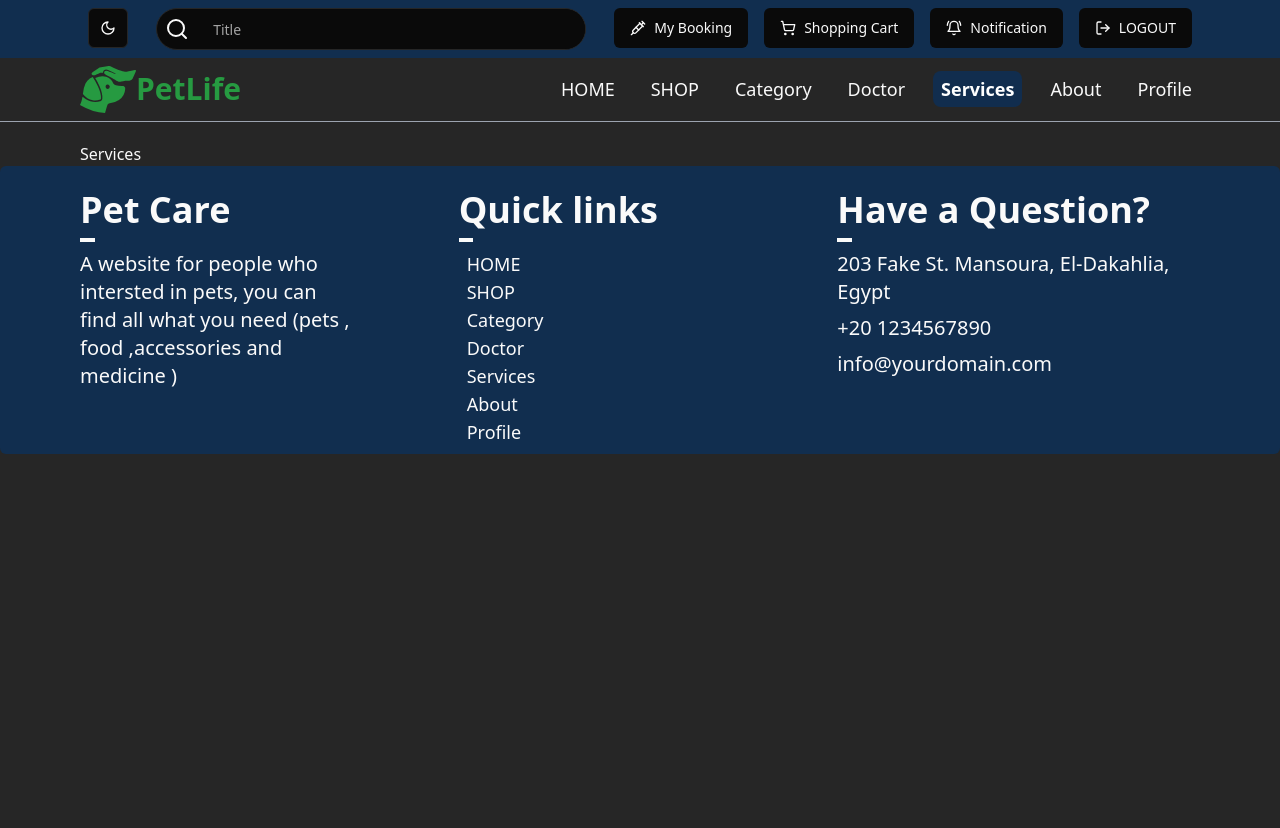
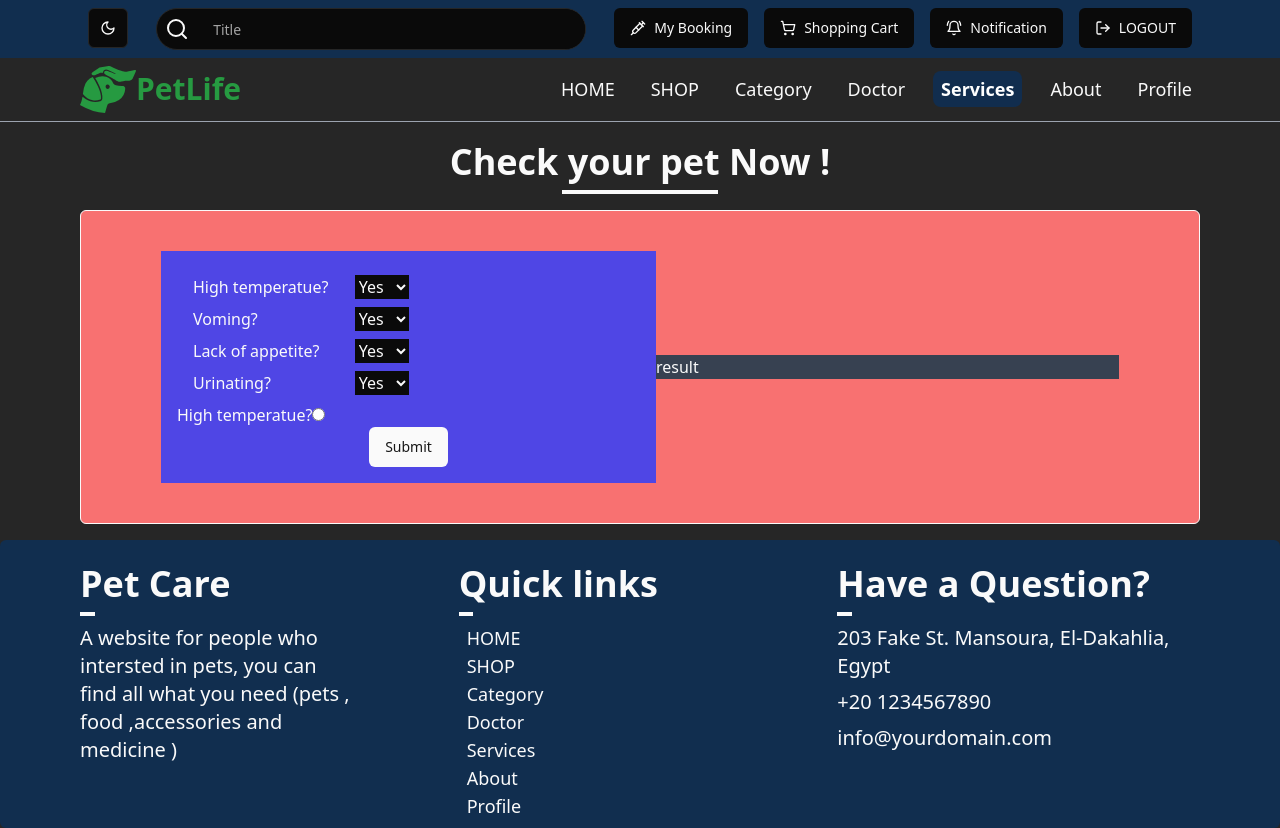
Before and after one commit to mostafa-mosad1/PetCare-final-graduation, a React (Vite) app: page /services in a window 1280 px wide. Before the commit the page ends 800 px from the top, so only its background shows below. Built offline with nearby package versions, Linux system fonts and the light colour scheme.

Commit message:
services

```diff
--- a/src/data/index.ts
+++ b/src/data/index.ts
@@ -107,3 +107,26 @@ export const FormLogin :IFormLogin[] = [
     },
   },
 ]
+
+
+export const CheckInputs:{
+  label:string,
+  type:"temprature" | "voming" | "lack_of_appetite" | "urinating"
+}[] =[
+  {
+    label:"High temperatue?",
+    type:"temprature"
+  },
+  {
+    label:"Voming?",
+    type:"voming"
+  },
+  {
+    label:"Lack of appetite?",
+    type:"lack_of_appetite"
+  },
+  {
+    label:"Urinating?",
+    type:"urinating"
+  },
+]
--- a/src/pages/Services.tsx
+++ b/src/pages/Services.tsx
@@ -1,5 +1,58 @@
+import { Button } from "@/components/ui/button";
+import { CheckInputs } from "@/data";
+import { SubmitHandler, useForm } from "react-hook-form";
+
+enum IAnswer {
+  yes = "1",
+  no = "0",
+}
+
+interface IFormInput {
+  yala:string
+  temprature: IAnswer;
+  voming: IAnswer;
+  lack_of_appetite: IAnswer;
+  urinating: IAnswer;
+}
+
 function Services() {
-  return <div>Services</div>;
+  const { register, handleSubmit } = useForm<IFormInput>();
+  const onSubmit: SubmitHandler<IFormInput> = (data) => console.log(data);
+
+  const AllChecks = CheckInputs.map((curInput,index) => (
+    <div key={index} className="my-2 ps-4 flex justify-between w-1/2">
+      <label>{curInput.label}</label>
+      <select className="bg-background text-foreground w-1/4" {...register(`${curInput.type}`)}>
+        <option value="1">Yes</option>
+        <option value="0">No</option>
+      </select>
+    </div>
+  ));
+
+  return (
+    <>
+      <div className="">
+        <div className="">
+          <h2 className="text-4xl text-center font-bold">Check your pet Now !</h2>
+          <p className="w-[14%] h-1 bg-foreground my-2 mx-auto"></p>
+        </div>
+        <div className=" flex justify-center items-center container py-10 bg-red-400 my-4 rounded-md border border-foreground">
+          <form className="flex-1 bg-indigo-600 p-4 " onSubmit={handleSubmit(onSubmit)}>
+            {AllChecks}
+            <label htmlFor="yala">High temperatue?</label>
+            <input type="radio" value={"Yes"}  {...register("yala")} />
+            <br />
+
+           <Button type="submit" className="mx-auto block" >Submit</Button>
+          </form>
+          <div className=" bg-gray-700 flex-1">
+            result
+          </div>
+        </div>
+
+      </div>
+    </>
+  );
 }
 
 export default Services;
```
